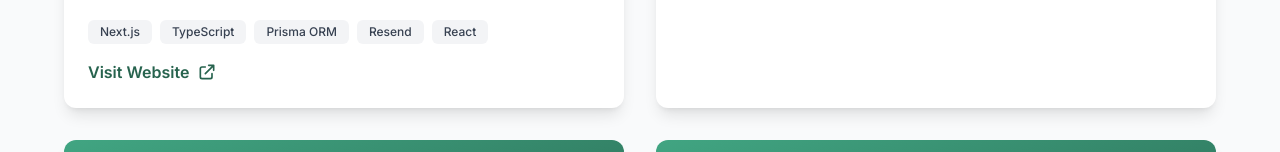
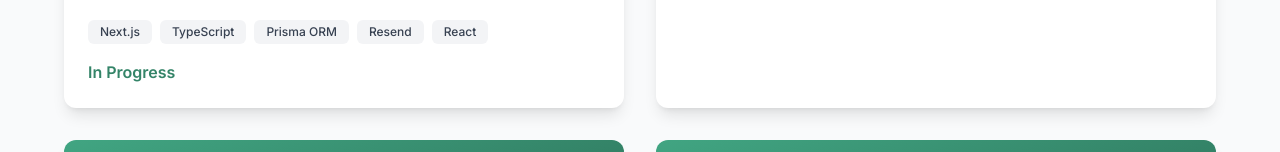
Before and after one commit to Lumiho/personal_web, a Next.js app: page / in a window 1280 px wide. Shown: the part 2073-2225 px from the top of the page. Built offline with nearby package versions, Linux system fonts and the light colour scheme.

Commit message:
small fixes and resume

```diff
--- a/components/Projects.tsx
+++ b/components/Projects.tsx
@@ -7,6 +7,7 @@ interface Project {
   tech: string[]
   github?: string
   website?: string
+  status?: string
   image: string
   featured: boolean
   period?: string
@@ -99,6 +100,10 @@ export default function Projects() {
                     />
                   </svg>
                 </a>
+              ) : project.status ? (
+                <span className="inline-flex items-center text-sacramento-600 font-semibold">
+                  {project.status}
+                </span>
               ) : null}
             </div>
           </div>
--- a/data/projects.json
+++ b/data/projects.json
@@ -4,7 +4,7 @@
     "title": "UC Davis Internal Medicine Funding System",
     "description": "Architecting and developing a Next.js + TypeScript funding workflow system projected to save 250+ hours annually by digitizing 500+ departmental submissions. Designed relational data models using Prisma ORM to manage funding requests, approval states, and revision history with end-to-end type safety. Implemented secure, tokenized email-based approval system via Resend.",
     "tech": ["Next.js", "TypeScript", "Prisma ORM", "Resend", "React"],
-    "website": "https://funding-slip-deploy.vercel.app/",
+    "status": "In Progress",
     "image": "/images/uc-davis-internal-medicine.jpg",
     "featured": true,
     "period": "Jan 2026 - Present"
```
Also changed, not shown: .claude/settings.local.json (added), 1 other file (tests, documents, lock files or other folders).
